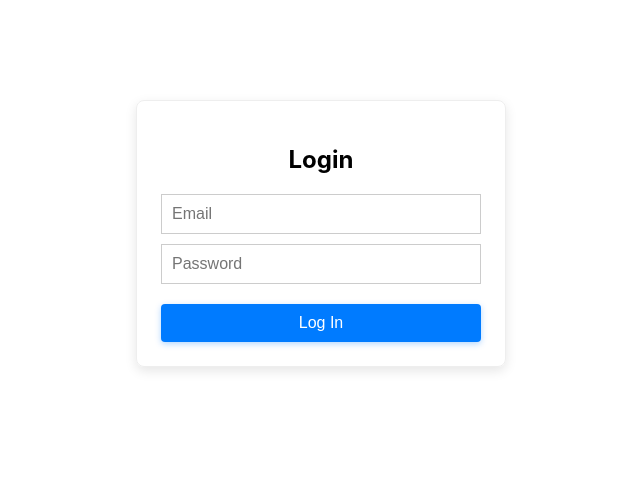
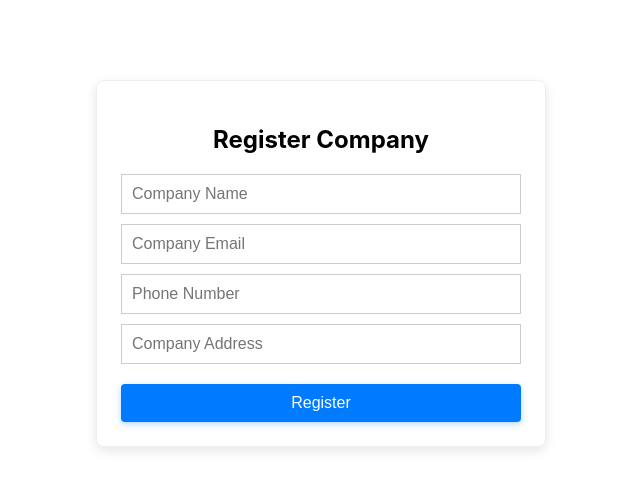
Before and after one commit to CSEN603-2025/Ghost-in-the-Machine, a React (Create React App) app: page /register-company in a window 1280 px wide. Shown: the top 490 px of the page, without its empty margins (319-959 px from the left). Built offline with nearby package versions, Linux system fonts and the light colour scheme.

Commit message:
made the register page and added a register button in the login page

```diff
--- a/package.json
+++ b/package.json
@@ -9,6 +9,7 @@
     "@testing-library/user-event": "^13.5.0",
     "react": "^19.1.0",
     "react-dom": "^19.1.0",
+    "react-router-dom": "^7.5.3",
     "react-scripts": "5.0.1",
     "web-vitals": "^2.1.4"
   },
--- a/src/App.js
+++ b/src/App.js
@@ -1,10 +1,17 @@
 import logo from './logo.svg';
 import './App.css';
 import LoginPage from './pages/LoginPage';
+import { BrowserRouter as Router, Routes, Route } from 'react-router-dom';
+import RegisterCompanyPage from './pages/RegisterCompany';
 
 function App() {
   return (
-    <LoginPage />
+    <Router>
+      <Routes>
+        <Route path="/" element={<LoginPage />} />
+        <Route path="/register-company" element={<RegisterCompanyPage />} />
+      </Routes>
+    </Router>
   );
 }
 
--- a/src/pages/LoginPage.jsx
+++ b/src/pages/LoginPage.jsx
@@ -1,12 +1,17 @@
 import React, { useState } from 'react';
 import InputField from '../components/InputField';
 import MainActionButton from '../components/MainActionButton';
+import { useNavigate } from 'react-router-dom';
 
 function LoginPage() {
+    const navigate = useNavigate();
     const [email, setEmail] = useState('');
     const [password, setPassword] = useState('');
     const [error, setError] = useState(null);
 
+const handleRegisterClick = () => {
+    navigate('/register-company');
+};
     const handleSubmit = (e) => {
         e.preventDefault();
         if (email === '' || password === '') {
@@ -20,7 +25,7 @@ function LoginPage() {
                 setError('Invalid email or password');
             }
         }
-        // Handle login logic here
+
         console.log('Logging in with', email, password);
     };
 
@@ -43,6 +48,9 @@ function LoginPage() {
                 <MainActionButton type="submit" style={styles.button}> Log In </MainActionButton>
                 {error && <p style={styles.error}>{error}</p>}
             </form>
+            <button onClick={handleRegisterClick} style={styles.registerButton}>
+                Register a Company
+            </button>
         </div>
     );
 }
@@ -71,6 +79,16 @@ const styles = {
       borderRadius: '4px',
       marginTop: '10px',
     },
+    registerButton: {
+        marginTop: '20px',
+        backgroundColor: '#003366',
+        color: 'white',
+        padding: '10px',
+        fontSize: '14px',
+        border: 'none',
+        borderRadius: '4px',
+        cursor: 'pointer',
+    },
     error: {
       color: 'red',
       marginTop: '12px',
--- /dev/null
+++ b/src/pages/RegisterCompany.jsx
@@ -0,0 +1,115 @@
+
+import React, { useState } from 'react';
+import InputField from '../components/InputField';
+import MainActionButton from '../components/MainActionButton';
+import { useNavigate } from 'react-router-dom';
+function RegisterCompanyPage() {
+    const navigate = useNavigate();
+    const [companyName, setCompanyName] = useState('');
+    const [email, setEmail] = useState('');
+    const [phone, setPhone] = useState('');
+    const [address, setAddress] = useState('');
+    const [error, setError] = useState(null);
+
+    const handleSubmit = (e) => {
+        e.preventDefault();
+
+        if (companyName === '' || email === '' || phone === '' || address === '') {
+            setError('Please fill in all fields');
+            return;
+        }
+        if (!/\S+@\S+\.\S+/.test(email)) {
+            setError('Invalid email format');
+            return;
+        }
+
+
+        setError('Company registered successfully!');
+        console.log('Registering company:', { companyName, email, phone, address });
+
+
+        setCompanyName('');
+        setEmail('');
+        setPhone('');
+        setAddress('');
+    };
+
+    return (
+        <div style={styles.container}>
+            <h2>Register Company</h2>
+            <form onSubmit={handleSubmit} style={styles.form}>
+                <InputField
+                    type="text"
+                    placeholder="Company Name"
+                    value={companyName}
+                    onChange={(e) => setCompanyName(e.target.value)}
+                />
+                <InputField
+                    type="email"
+                    placeholder="Company Email"
+                    value={email}
+                    onChange={(e) => setEmail(e.target.value)}
+                />
+                <InputField
+                    type="text"
+                    placeholder="Phone Number"
+                    value={phone}
+                    onChange={(e) => setPhone(e.target.value)}
+                />
+                <InputField
+                    type="text"
+                    placeholder="Company Address"
+                    value={address}
+                    onChange={(e) => setAddress(e.target.value)}
+                />
+
+                <MainActionButton type="submit" style={styles.button}>
+                    Register
+                </MainActionButton>
+
+                {error && (
+                    <p
+                        style={{
+                            ...styles.message,
+                            color: error === 'Company registered successfully!' ? 'green' : 'red',
+                        }}
+                    >
+                        {error}
+                    </p>
+                )}
+            </form>
+        </div>
+    );
+}
+
+const styles = {
+    container: {
+        maxWidth: '400px',
+        margin: '80px auto',
+        padding: '24px',
+        border: '1px solid #eee',
+        borderRadius: '8px',
+        boxShadow: '0 4px 12px rgba(0,0,0,0.1)',
+        textAlign: 'center',
+    },
+    form: {
+        display: 'flex',
+        flexDirection: 'column',
+    },
+    button: {
+      padding: '10px',
+      fontSize: '16px',
+      cursor: 'pointer',
+      backgroundColor: '#007bff',
+      color: 'white',
+      border: 'none',
+      borderRadius: '4px',
+      marginTop: '10px',
+    },
+    message: {
+        marginTop: '12px',
+        fontWeight: 'bold',
+    },
+};
+
+export default RegisterCompanyPage;
```
Also changed, not shown: 1 other file (tests, documents, lock files or other folders).
